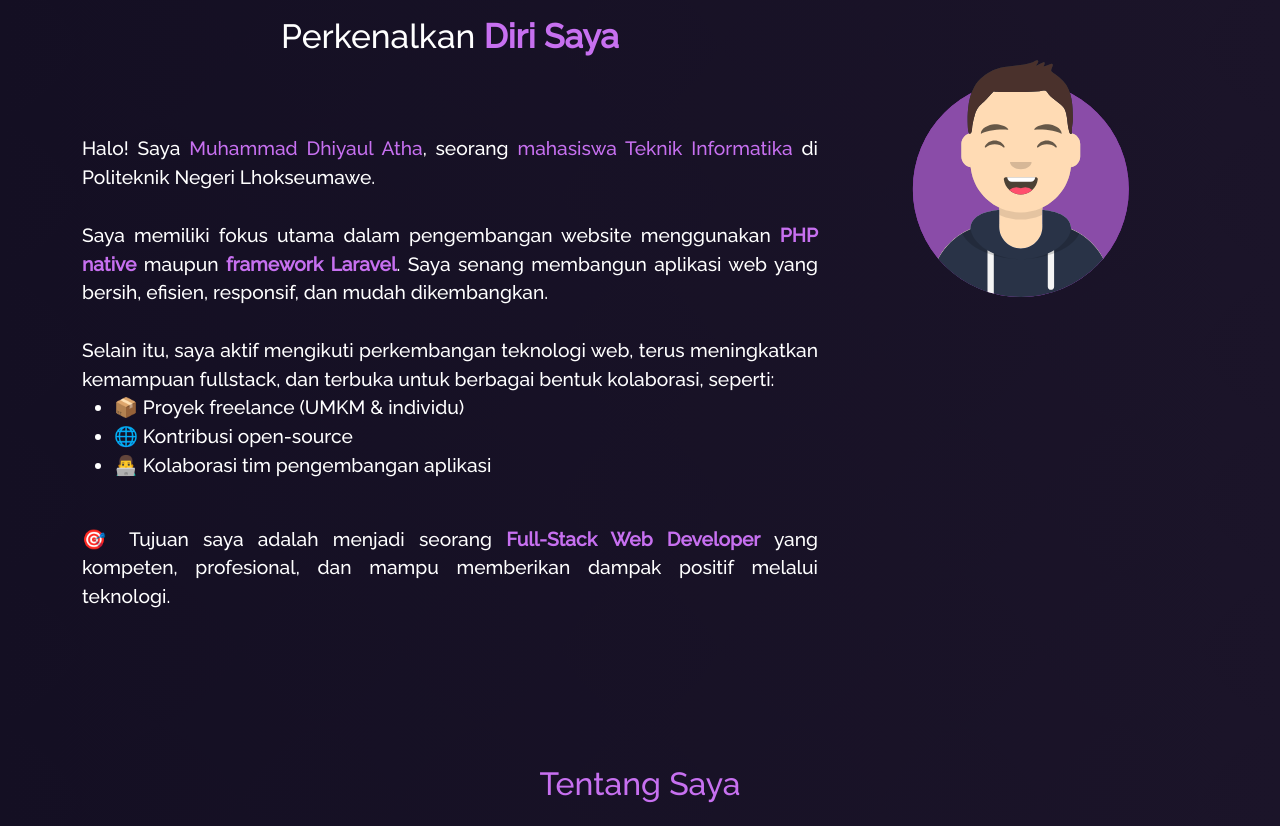
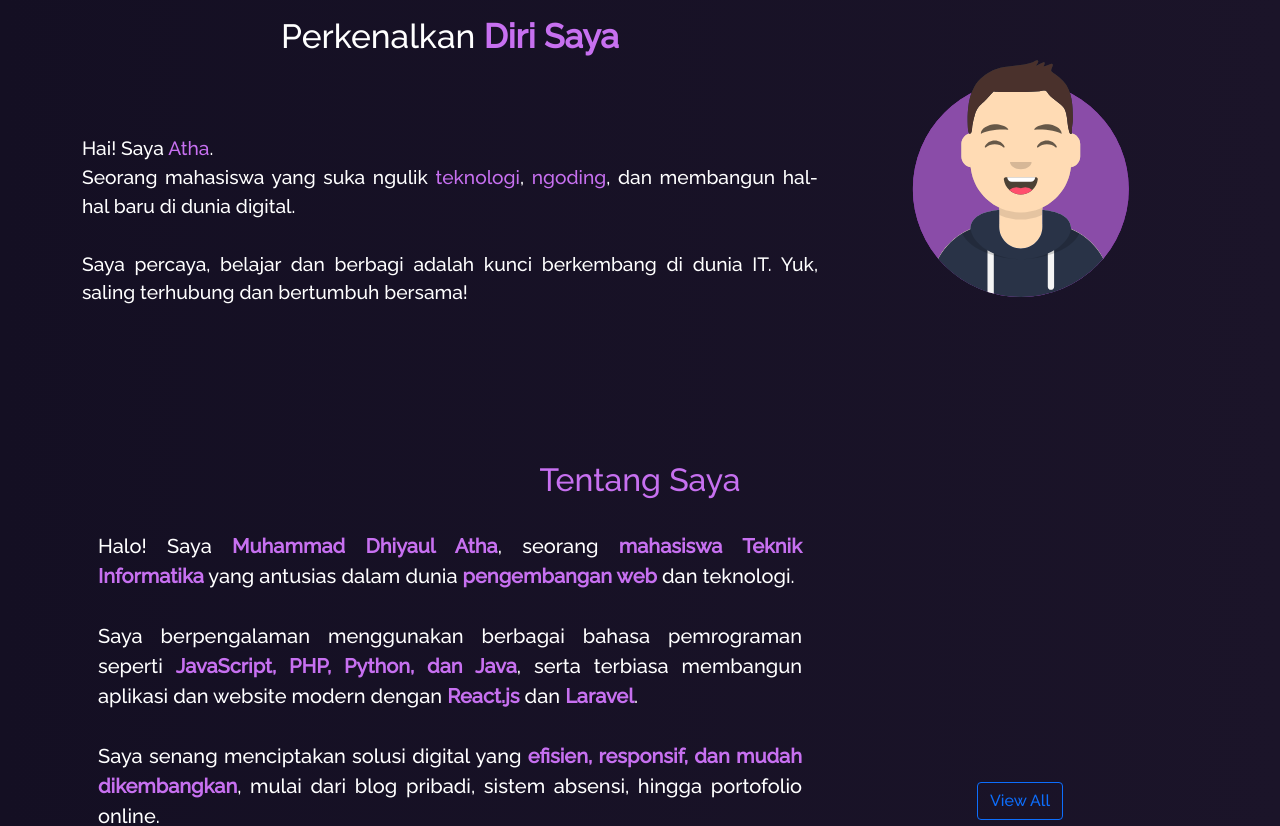
Before and after one commit to Bangkah/portfolio, a React (Create React App) app: page / in a window 1280 px wide. Shown: the part 860-1686 px from the top of the page. Built offline with nearby package versions, Linux system fonts and the light colour scheme.

Commit message:
fix: Belajar lagi

```diff
--- a/src/components/About/AboutCard.js
+++ b/src/components/About/AboutCard.js
@@ -7,16 +7,19 @@ function AboutCard() {
       <Card.Body>
         <blockquote className="blockquote mb-0">
           <p style={{ textAlign: "justify" }}>
-            Saya memiliki ketertarikan yang kuat dalam dunia <b className="purple">programming</b> dan terus mengembangkan kemampuan hingga saat ini.
+            Halo! Saya <b className="purple">Muhammad Dhiyaul Atha</b>, seorang <b className="purple">mahasiswa Teknik Informatika</b> yang antusias dalam dunia <b className="purple">pengembangan web</b> dan teknologi.
             <br />
             <br />
-            Saya terbiasa menggunakan bahasa pemrograman seperti <b className="purple">JavaScript, PHP, Python, dan Java</b>.
+            Saya berpengalaman menggunakan berbagai bahasa pemrograman seperti <b className="purple">JavaScript, PHP, Python, dan Java</b>, serta terbiasa membangun aplikasi dan website modern dengan <b className="purple">React.js</b> dan <b className="purple">Laravel</b>.
             <br />
             <br />
-            Fokus utama saya saat ini adalah membangun berbagai <b className="purple">aplikasi dan website modern</b>, termasuk blog pribadi, sistem absensi karyawan, dan portofolio, dengan memanfaatkan <b className="purple">Laravel, React.js, dan MySQL</b>.
+            Saya senang menciptakan solusi digital yang <b className="purple">efisien, responsif, dan mudah dikembangkan</b>, mulai dari blog pribadi, sistem absensi, hingga portofolio online.
             <br />
             <br />
-            Dalam proses pengembangan, saya juga memanfaatkan berbagai alat bantu profesional seperti <b className="purple">Visual Studio Code, Postman, GitHub, dan Linux/Arch Linux</b> untuk memastikan proyek berjalan efisien dan terstruktur.
+            Dalam setiap proyek, saya selalu mengutamakan kerapian kode, kolaborasi tim, dan pemanfaatan tools profesional seperti <b className="purple">Visual Studio Code, Postman, GitHub,</b> serta <b className="purple">Linux/Arch Linux</b> untuk menunjang produktivitas.
+            <br />
+            <br />
+            Saya percaya bahwa pembelajaran dan adaptasi teknologi baru adalah kunci untuk terus berkembang di dunia IT. Saya terbuka untuk kolaborasi, diskusi, maupun peluang baru di bidang teknologi.
           </p>
         </blockquote>
       </Card.Body>
--- a/src/components/Home/Home2.js
+++ b/src/components/Home/Home2.js
@@ -15,20 +15,11 @@ function Home2() {
               Perkenalkan <strong className="purple">Diri Saya</strong>
             </h1>
             <p className="home-about-body" style={{ textAlign: "justify" }}>
-              Halo! Saya <span className="purple">Muhammad Dhiyaul Atha</span>, seorang <span className="purple">mahasiswa Teknik Informatika</span> di Politeknik Negeri Lhokseumawe.
+              Hai! Saya <span className="purple">Atha</span>.<br />
+              Seorang mahasiswa yang suka ngulik <span className="purple">teknologi</span>, <span className="purple">ngoding</span>, dan membangun hal-hal baru di dunia digital.
               <br />
               <br />
-              Saya memiliki fokus utama dalam pengembangan website menggunakan <strong className="purple">PHP native</strong> maupun <strong className="purple">framework Laravel</strong>. Saya senang membangun aplikasi web yang bersih, efisien, responsif, dan mudah dikembangkan.
-              <br />
-              <br />
-              Selain itu, saya aktif mengikuti perkembangan teknologi web, terus meningkatkan kemampuan fullstack, dan terbuka untuk berbagai bentuk kolaborasi, seperti:
-              <ul>
-                <li>📦 Proyek freelance (UMKM & individu)</li>
-                <li>🌐 Kontribusi open-source</li>
-                <li>👨‍💻 Kolaborasi tim pengembangan aplikasi</li>
-              </ul>
-              <br />
-              🎯 Tujuan saya adalah menjadi seorang <strong className="purple">Full-Stack Web Developer</strong> yang kompeten, profesional, dan mampu memberikan dampak positif melalui teknologi.
+              Saya percaya, belajar dan berbagi adalah kunci berkembang di dunia IT. Yuk, saling terhubung dan bertumbuh bersama!
             </p>
           </Col>
           <Col md={4} className="myAvtar">
```
